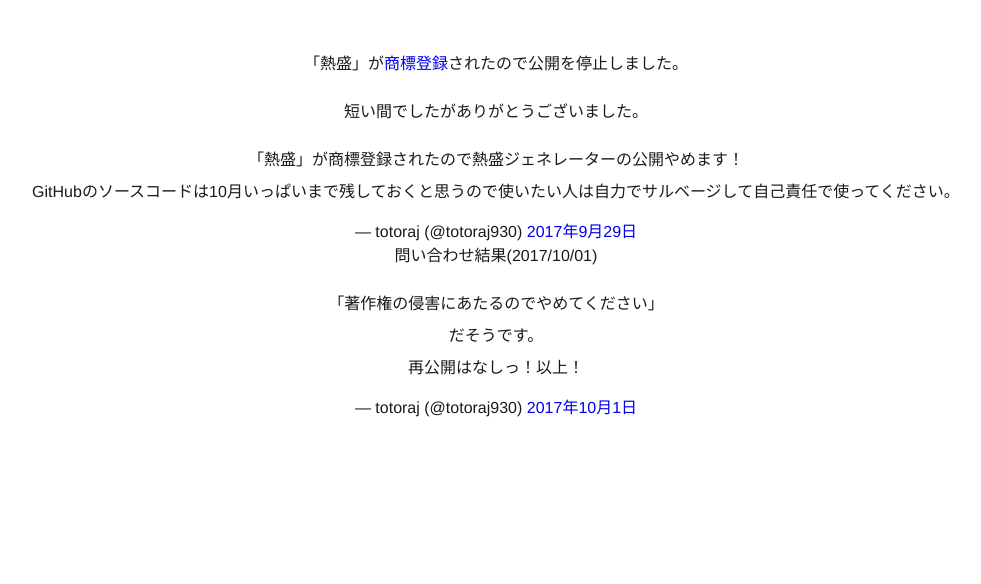
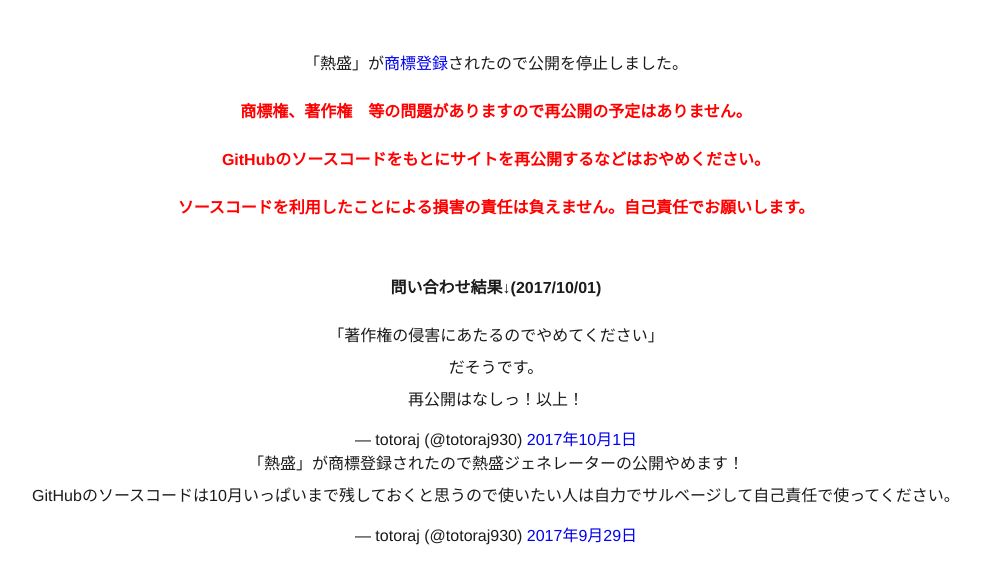
Before and after one commit to totoraj930/atumori, a plain HTML site: page docs/index.html in a window 1280 px wide. Shown: the whole page, without its empty margins (144-1125 px from the left). Drawn offline with Linux system fonts and the light colour scheme.

Commit message:
メッセージ更新

```diff
--- a/docs/index.html
+++ b/docs/index.html
@@ -46,15 +46,21 @@
 	<p>
 		「熱盛」が<a href="https://www.j-platpat.inpit.go.jp/web/TR/JP4_2017119191/7C4E52F879962DE18C28B70828D47096">商標登録</a>されたので公開を停止しました。
 	</p>
-	<p>
-		短い間でしたがありがとうございました。
+	<p style="color: red;font-weight: bold;">
+		商標権、著作権　等の問題がありますので再公開の予定はありません。
+	</p>
+	<p style="color: red;font-weight: bold;">
+		GitHubのソースコードをもとにサイトを再公開するなどはおやめください。
+	</p>
+	<p style="color: red;font-weight: bold;">
+		ソースコードを利用したことによる損害の責任は負えません。自己責任でお願いします。
 	</p>
 	<div class="wrap">
-		<blockquote class="twitter-tweet" data-lang="ja"><p lang="ja" dir="ltr">「熱盛」が商標登録されたので熱盛ジェネレーターの公開やめます！<br>GitHubのソースコードは10月いっぱいまで残しておくと思うので使いたい人は自力でサルベージして自己責任で使ってください。</p>&mdash; totoraj (@totoraj930) <a href="https://twitter.com/totoraj930/status/913565803928096768?ref_src=twsrc%5Etfw">2017年9月29日</a></blockquote>
-		<p>
-			問い合わせ結果(2017/10/01)
+		<p style="margin-top: 2em; font-weight: bold;">
+			問い合わせ結果↓(2017/10/01)
 		</p>
 		<blockquote class="twitter-tweet" data-lang="ja"><p lang="ja" dir="ltr">「著作権の侵害にあたるのでやめてください」<br>だそうです。<br>再公開はなしっ！以上！</p>&mdash; totoraj (@totoraj930) <a href="https://twitter.com/totoraj930/status/914324521758318595?ref_src=twsrc%5Etfw">2017年10月1日</a></blockquote>
+		<blockquote class="twitter-tweet" data-lang="ja"><p lang="ja" dir="ltr">「熱盛」が商標登録されたので熱盛ジェネレーターの公開やめます！<br>GitHubのソースコードは10月いっぱいまで残しておくと思うので使いたい人は自力でサルベージして自己責任で使ってください。</p>&mdash; totoraj (@totoraj930) <a href="https://twitter.com/totoraj930/status/913565803928096768?ref_src=twsrc%5Etfw">2017年9月29日</a></blockquote>
 	</div>
 	<script async src="https://platform.twitter.com/widgets.js" charset="utf-8"></script>
 </body>
```
